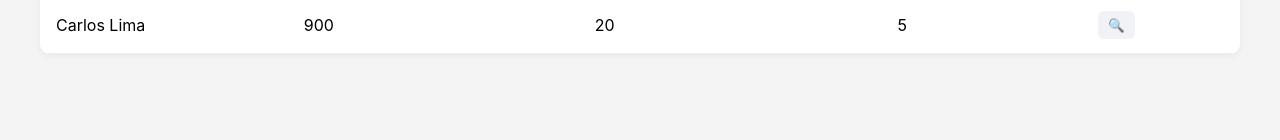
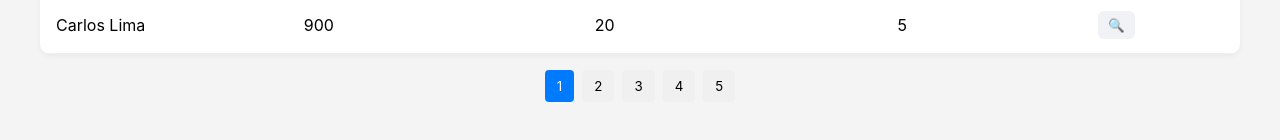
Before and after one commit to N1ckg4m3s/SaldoCerto, a React (Vite) app: page /#/TabelaDeClientesEmAtrazo in a window 1280 px wide. Shown: the part 328-468 px from the top of the page. Built offline with nearby package versions, Linux system fonts and the light colour scheme.

Commit message:
Feat: Criando componente de paginação e adicionando nas tabelas

```diff
--- /dev/null
+++ b/src/renderer/components/pagination/component.tsx
@@ -0,0 +1,59 @@
+import * as s from './style'
+
+interface PaginacaoProps {
+    currentPage: number;
+    totalPages: number;
+    onPageChange: (page: number) => void;
+}
+
+export const Paginacao = ({ currentPage, totalPages, onPageChange }: PaginacaoProps) => {
+    const MenosDe5Paginas = <>
+        {Array.from({ length: totalPages }, (_, index) => (
+            <s.PageButton
+                key={index}
+                active={index === currentPage}
+                onClick={() => onPageChange(index)}
+            >
+                {index + 1}
+            </s.PageButton>
+        ))}
+    </>
+
+    const AcimaDe5Paginas = <>
+        <s.PageButton
+            active={currentPage === 0}
+            onClick={() => onPageChange(0)} > 1 </s.PageButton>
+
+        {currentPage > 2 && <span>...</span>}
+
+        {currentPage > 1 && (
+            <s.PageButton
+                onClick={() => onPageChange(currentPage - 1)}
+            > {currentPage}</s.PageButton>
+        )}
+
+        {currentPage !== 0 && currentPage !== totalPages - 1 && (
+            <s.PageButton active> {currentPage + 1} </s.PageButton>
+        )}
+
+        {currentPage < totalPages - 2 && (
+            <s.PageButton
+                onClick={() => onPageChange(currentPage + 1)}
+            > {currentPage + 2} </s.PageButton>
+        )}
+
+        {currentPage < totalPages - 3 && <span>...</span>}
+
+        <s.PageButton
+            active={currentPage === totalPages - 1}
+            onClick={() => onPageChange(totalPages - 1)}
+        > {totalPages} </s.PageButton>
+    </>
+
+
+    return (
+        <s.Container>
+            {totalPages <= 5 ? MenosDe5Paginas : AcimaDe5Paginas}
+        </s.Container>
+    );
+}
--- /dev/null
+++ b/src/renderer/components/pagination/style.ts
@@ -0,0 +1,34 @@
+import { resetButtonStyle } from "@renderer/sheredStyles";
+import styled from "styled-components";
+
+export const Container = styled.div`
+    display: flex;
+    justify-content: center;
+    align-items: center;
+    gap: 8px;
+    margin-top: 16px;
+`;
+
+export const PageButton = styled.button<{ active?: boolean }>`
+    padding: 8px 12px;
+    border: none;
+    background-color: ${(props) => (props.active ? '#007bff' : '#f0f0f0')};
+    color: ${(props) => (props.active ? '#fff' : '#000')};
+    cursor: pointer;
+    border-radius: 4px;
+    &:hover {
+        background-color: ${(props) => (props.active ? '#0056b3' : '#e0e0e0')};
+    }
+`;
+
+export const DisabledButton = styled.button`
+    padding: 8px 12px;
+    border: none;
+    background-color: #e0e0e0;
+    color: #a0a0a0;
+    cursor: not-allowed;
+    border-radius: 4px;
+    &:hover {
+        background-color: #e0e0e0;
+    }
+`;
--- a/src/renderer/pages/TabelaDeClientesEmAtrazo/page.tsx
+++ b/src/renderer/pages/TabelaDeClientesEmAtrazo/page.tsx
@@ -1,8 +1,9 @@
 import { useEffect, useState } from 'react';
 import PageTitle from '@renderer/components/pageTitle/component';
 import * as sh from '../sheredPageStyles'
-import type { ClienteAtrazoView, NumberFilterType } from 'src/renderer/shered/viewTypes';
+import type { ClienteAtrazoView, NumberFilterType, PaginacaoView } from 'src/renderer/shered/viewTypes';
 import { nextNumberFilterType } from '@renderer/controler/auxiliar';
+import { Paginacao } from '@renderer/components/pagination/component';
 
 interface TableHeadFilterProps {
     ValorVencido: NumberFilterType;
@@ -32,6 +33,11 @@ const TabelaDeClientesEmAtrazo = () => {
         }
     ])
 
+    const [page, setPage] = useState<PaginacaoView>({
+        currentPage: 0,
+        totalPages: 5
+    });
+
     const [TableHeadFilter, setTableHeadFilter] = useState<TableHeadFilterProps>({
         ValorVencido: null,
         DiasDeAtrazo: null,
@@ -52,6 +58,10 @@ const TabelaDeClientesEmAtrazo = () => {
             };
         });
     };
+
+    const handleChangePage = (page: number) => {
+
+    }
 
     useEffect(() => {
         console.log('Buscar itens:', TableHeadFilter)
@@ -108,6 +118,13 @@ const TabelaDeClientesEmAtrazo = () => {
                     ))}
                 </tbody>
             </sh.tableContainer>
+
+            <Paginacao
+                currentPage={page.currentPage}
+                onPageChange={handleChangePage}
+                totalPages={page.totalPages}
+            />
+
         </sh.MainPageContainer>
     )
 }
--- a/src/renderer/pages/historicoDeLancamentos/page.tsx
+++ b/src/renderer/pages/historicoDeLancamentos/page.tsx
@@ -1,18 +1,15 @@
 import PageTitle from '@renderer/components/pageTitle/component';
 import * as sh from '../sheredPageStyles'
-import type { HistoricoDeLancamentoView } from '@renderer/shered/viewTypes';
-
-type mockTipoNota = 'Pedido' | 'Pagamento'
-
-interface mockInterface {
-    data: string,
-    cliente: string,
-    tipo: mockTipoNota,
-    valor: number,
-    codigo: string | undefined,
-}
+import type { HistoricoDeLancamentoView, PaginacaoView } from '@renderer/shered/viewTypes';
+import { Paginacao } from '@renderer/components/pagination/component';
+import { useState } from 'react';
 
 const HistoricoDeLancamentos = () => {
+    const [page, setPage] = useState<PaginacaoView>({
+        currentPage: 0,
+        totalPages: 5
+    });
+
     const mockData: HistoricoDeLancamentoView[] = [
         {
             id: '',
@@ -55,6 +52,10 @@ const HistoricoDeLancamentos = () => {
 
         // retorna formatado
         return `$${stringToNumber.toFixed(2)}`
+    }
+
+    const handleChangePage = (page: number) => {
+
     }
 
     return (
@@ -130,6 +131,12 @@ const HistoricoDeLancamentos = () => {
                 </tbody>
             </sh.tableContainer>
 
+            <Paginacao
+                currentPage={page.currentPage}
+                onPageChange={handleChangePage}
+                totalPages={page.totalPages}
+            />
+
         </sh.MainPageContainer>
     )
 }
--- a/src/renderer/pages/informacoesDoCliente/page.tsx
+++ b/src/renderer/pages/informacoesDoCliente/page.tsx
@@ -1,9 +1,16 @@
 import PageTitle from '@renderer/components/pageTitle/component';
 import * as sh from '../sheredPageStyles'
 import * as s from './style'
-import type { InformacoesDoClienteView } from '@renderer/shered/viewTypes';
+import type { InformacoesDoClienteView, PaginacaoView } from '@renderer/shered/viewTypes';
+import { useState } from 'react';
+import { Paginacao } from '@renderer/components/pagination/component';
 
 const InformacoesDoCliente = () => {
+    const [page, setPage] = useState<PaginacaoView>({
+        currentPage: 0,
+        totalPages: 5
+    });
+
     const mockData: InformacoesDoClienteView[] = [
         {
             id: '',
@@ -31,6 +38,10 @@ const InformacoesDoCliente = () => {
 
         // retorna formatado
         return valor.toFixed(2)
+    }
+
+    const handleChangePage = (page: number) => {
+
     }
 
     return (
@@ -91,6 +102,13 @@ const InformacoesDoCliente = () => {
                     </tbody>
                 </sh.tableContainer>
             </s.HistoryContainer>
+
+            <Paginacao
+                currentPage={page.currentPage}
+                onPageChange={handleChangePage}
+                totalPages={page.totalPages}
+            />
+
         </sh.MainPageContainer>
     )
 }
--- a/src/renderer/pages/listaDeClientesCadastrados/page.tsx
+++ b/src/renderer/pages/listaDeClientesCadastrados/page.tsx
@@ -2,8 +2,9 @@ import { useNavigate } from 'react-router-dom';
 import PageTitle from '@renderer/components/pageTitle/component';
 import * as sh from '../sheredPageStyles'
 import { useEffect, useState } from 'react';
-import type { ListaClienteView, NumberFilterType } from '@renderer/shered/viewTypes';
+import type { ListaClienteView, NumberFilterType, PaginacaoView } from '@renderer/shered/viewTypes';
 import { nextNumberFilterType } from '@renderer/controler/auxiliar';
+import { Paginacao } from '@renderer/components/pagination/component';
 
 interface TableHeadFilterProps {
     SomaTotal: NumberFilterType;
@@ -13,6 +14,10 @@ interface TableHeadFilterProps {
 
 const ListaDeClientesCadastrados = () => {
     const navigate = useNavigate();
+    const [page, setPage] = useState<PaginacaoView>({
+        currentPage: 0,
+        totalPages: 5
+    });
 
     const mockData: ListaClienteView[] = [
         {
@@ -61,6 +66,10 @@ const ListaDeClientesCadastrados = () => {
 
     const handleOpenClientInformations = () => {
         navigate('/informacoesDoCliente');
+    }
+
+    const handleChangePage = (page: number) => {
+
     }
 
     useEffect(() => { }, [TableHeadFilter])
@@ -138,6 +147,12 @@ const ListaDeClientesCadastrados = () => {
                 </tbody>
             </sh.tableContainer>
 
+            <Paginacao
+                currentPage={page.currentPage}
+                onPageChange={handleChangePage}
+                totalPages={page.totalPages}
+            />
+
             <sh.AcoesFooter>
                 <sh.FooterBotao> Exportar </sh.FooterBotao>
             </sh.AcoesFooter>
```
Also changed, not shown: src/renderer/shered/viewTypes.ts (+3 -28 lines).
